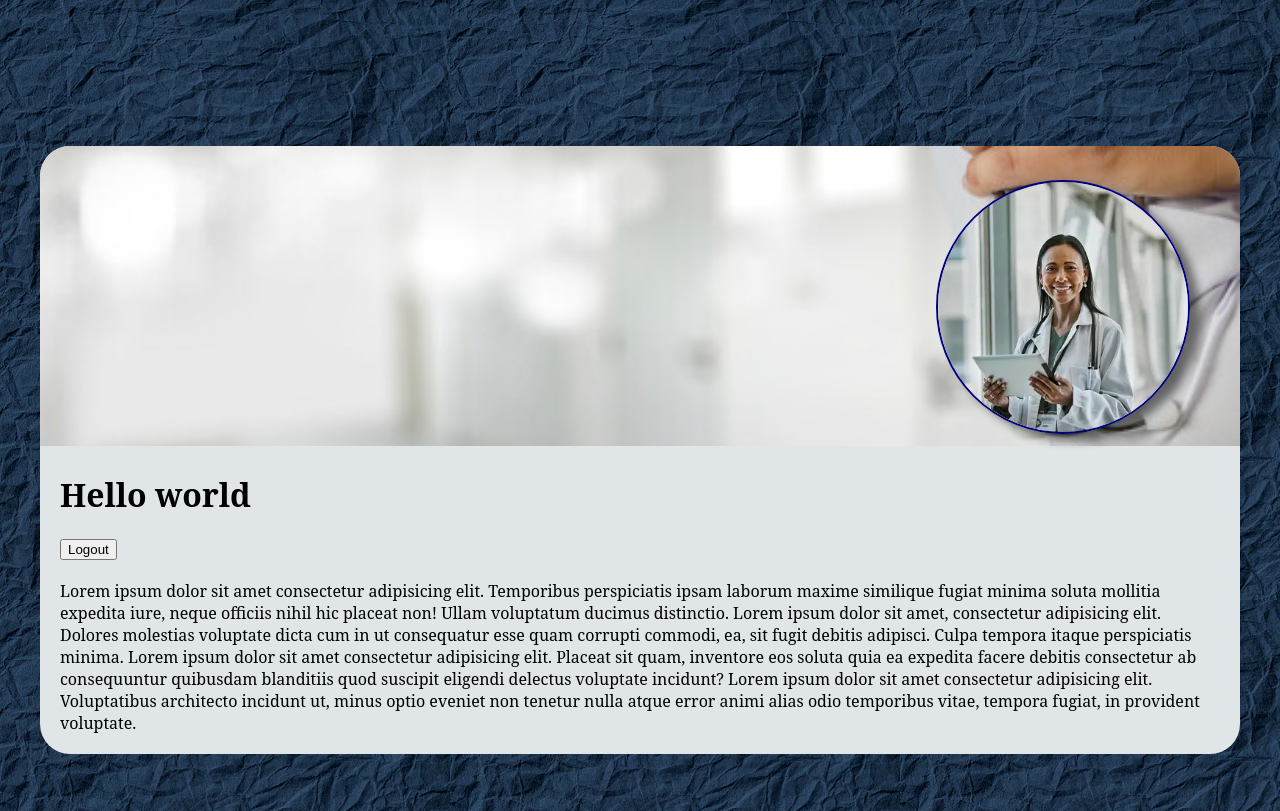
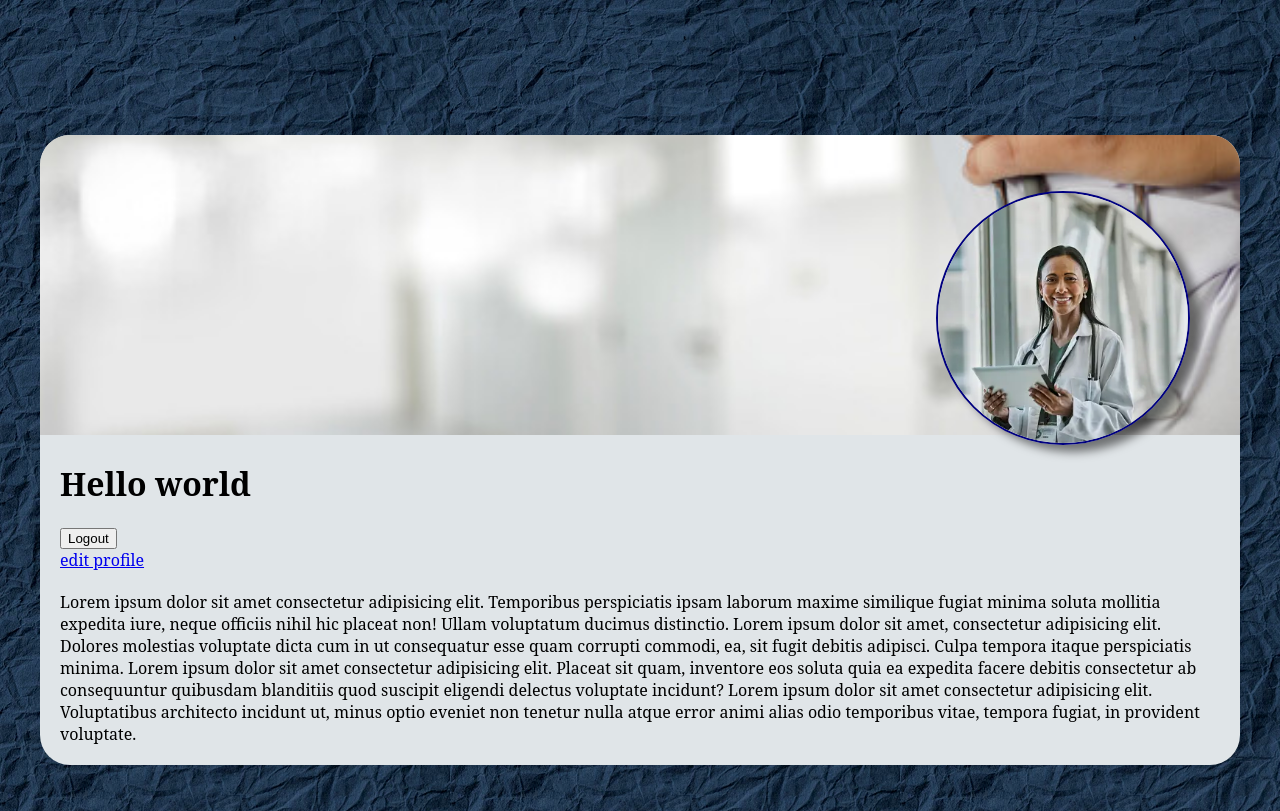
Before and after one commit to aj17i/HealthTracker, a PHP site: page /doctor.php in a window 1280 px wide. Shown: the top 811 px of the page. Run offline with PHP 8.4, Linux system fonts and the light colour scheme; the visitor is signed in with stand-in values (Sample User, id 1); data that the repository does not hold is empty.

Commit message:
just to end b4 break

```diff
--- a/pages/doctor.php
+++ b/pages/doctor.php
@@ -60,6 +60,7 @@ if (!$result) {
             <form action="logout.php">
                 <button> Logout</button>
             </form>
+            <a href="editdoctor.php">edit profile</a>
         </div>
         <img class="circle-image" src="./css/images/doctor1.webp" alt="Circular Image" />
         <div class="text">
```
Also changed, not shown: pages/editdoctor.php (added).
